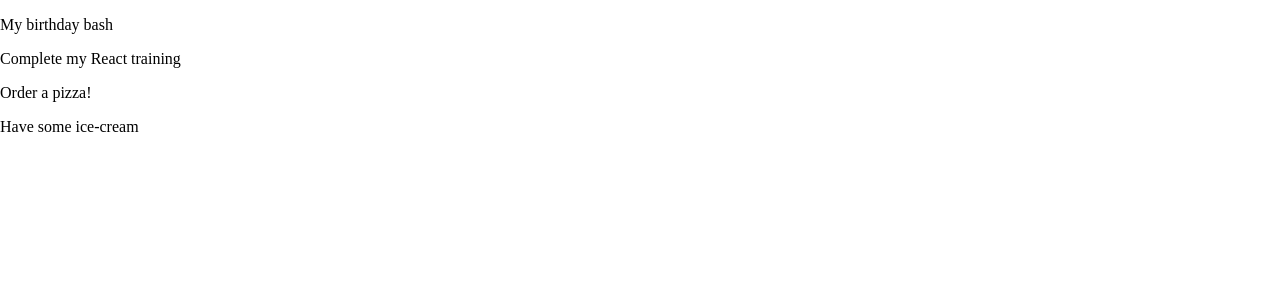
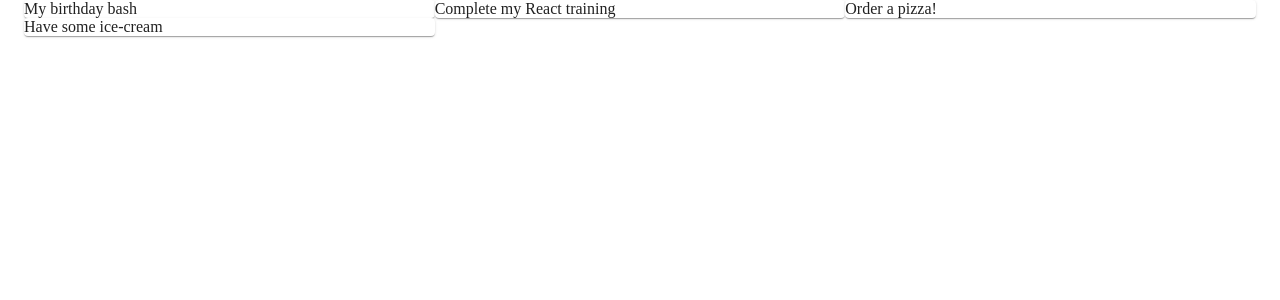
Before and after one commit to romankolivashko/material-notebook, a React (Create React App) app: page / in a window 1280 px wide. Shown: the top 300 px of the page. Built offline with nearby package versions, Linux system fonts and the light colour scheme; data requests are answered from the project's data file.

Commit message:
Added grid layout

```diff
--- a/src/pages/Notes.js
+++ b/src/pages/Notes.js
@@ -1,19 +1,41 @@
-import React, { useEffect, useState } from 'react'
+import React, { useEffect, useState } from "react";
+import Grid from "@material-ui/core/Grid";
+import Paper from "@material-ui/core/Paper";
+import Container from "@material-ui/core/Container";
 
 export default function Notes() {
-  const [notes, setNotes] = useState([])
+  const [notes, setNotes] = useState([]);
 
   useEffect(() => {
-    fetch('http://localhost:8000/notes')
-    .then(res => res.json())
-    .then(data => setNotes(data))
-  }, [])
+    fetch("http://localhost:8000/notes")
+      .then((res) => res.json())
+      .then((data) => setNotes(data));
+  }, []);
 
   return (
-    <div>
-      {notes.map(note => (
-        <p key={note.id}>{ note.title}</p>
-      ))}
-    </div>
-  )
+    <Container>
+      {/* <Grid container>
+        <Grid item xs={12} sm={6} md={3}>
+          <Paper>1</Paper>
+        </Grid>
+        <Grid item xs={12} sm={6} md={3}>
+          <Paper>2</Paper>
+        </Grid>
+        <Grid item xs={12} sm={6} md={3}>
+          <Paper>3</Paper>
+        </Grid>
+        <Grid item xs={12} sm={6} md={3}>
+          <Paper>4</Paper>
+        </Grid>
+      </Grid> */}
+
+      <Grid container>
+        {notes.map((note) => (
+          <Grid item key={note.id} xs={12} md={6} lg={4}>
+            <Paper>{ note.title }</Paper>
+          </Grid>
+        ))}
+      </Grid>
+    </Container>
+  );
 }
```
